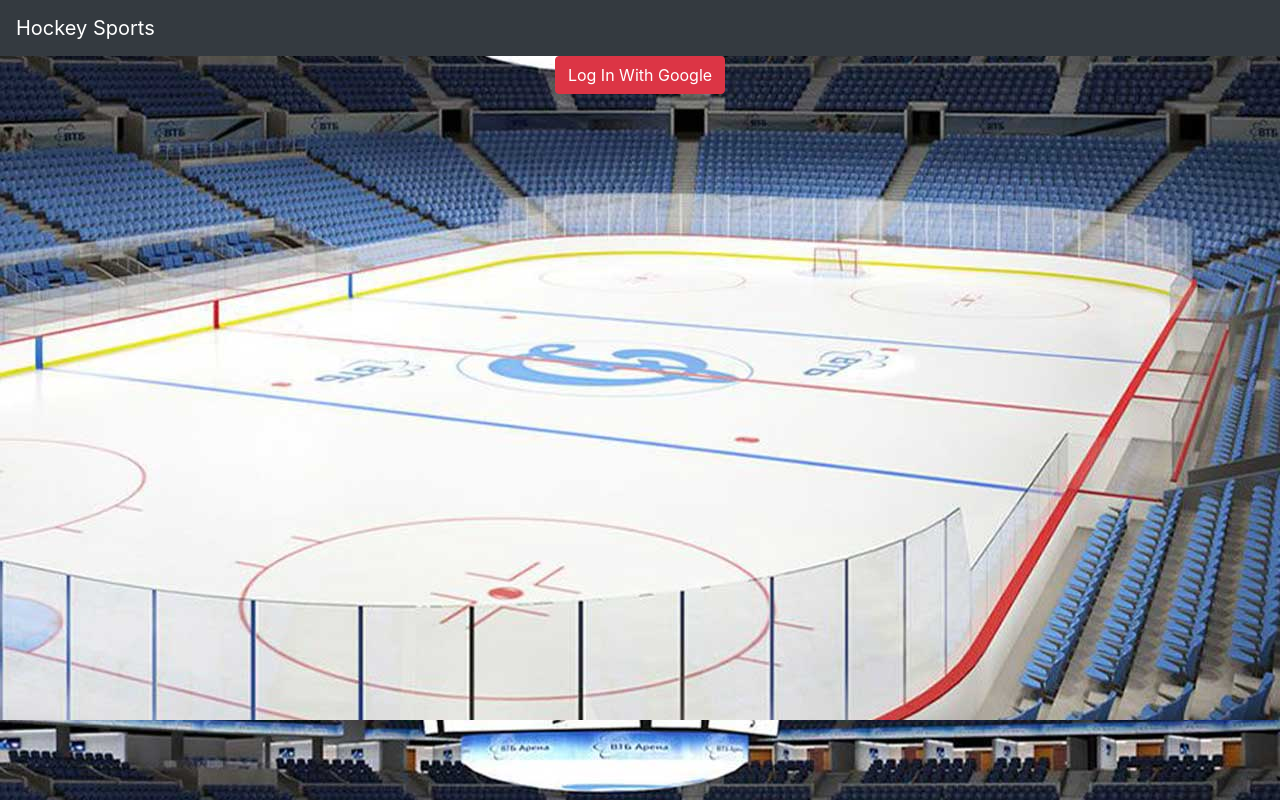
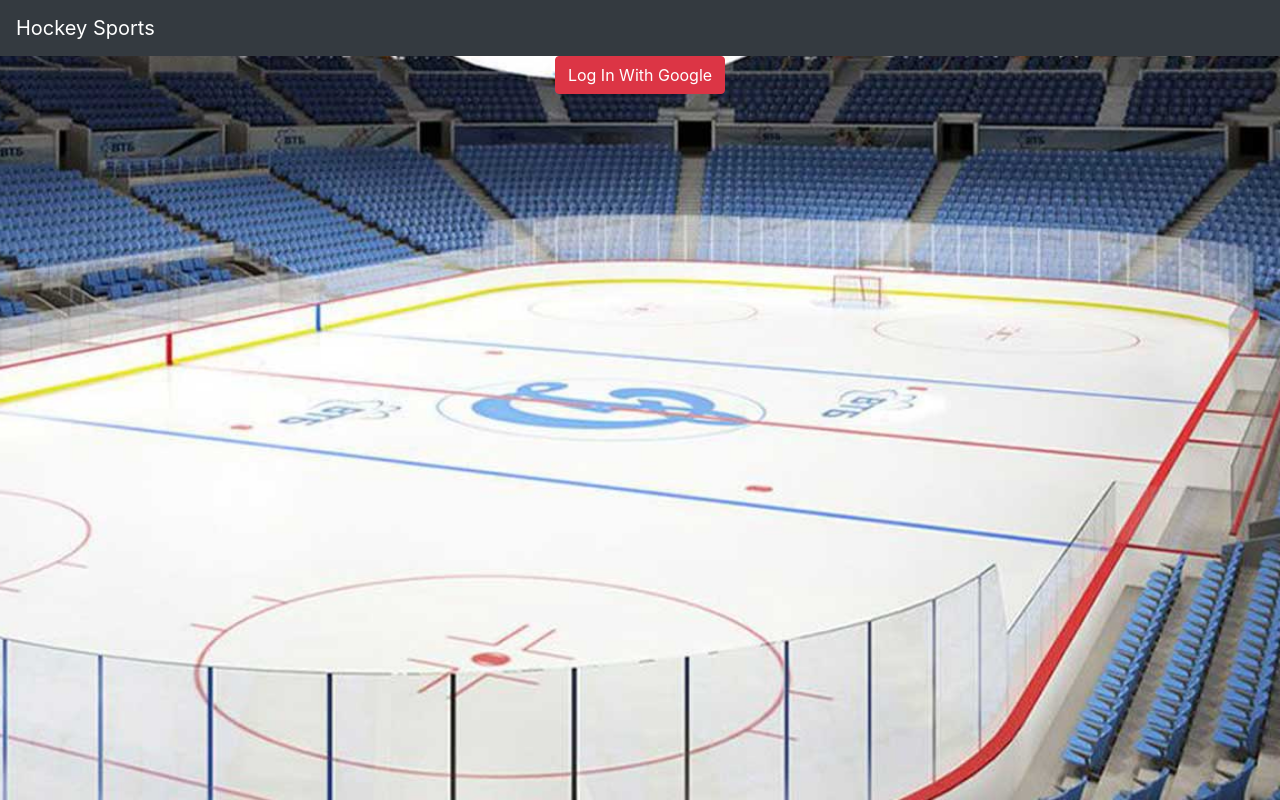
Before and after one commit to gseals/sports-roster, a React (Create React App) app: page / in a window 1280 px wide. Built offline with nearby package versions, Linux system fonts and the light colour scheme; no server answers.

Commit message:
adding cancel button, ensuring background image covers

```diff
--- a/src/components/PlayerForm/PlayerForm.js
+++ b/src/components/PlayerForm/PlayerForm.js
@@ -14,6 +14,7 @@ class PlayerForm extends React.Component {
     playerToEdit: playerShape.playerShape,
     editMode: PropTypes.bool,
     updatePlayers: PropTypes.func,
+    setCancelPlayerUpdate: PropTypes.func,
   }
 
   state = {
@@ -29,11 +30,11 @@ class PlayerForm extends React.Component {
     }
   }
 
-  // componentDidUpdate(prevProps) {
-  //   if ((prevProps.playerToEdit.id !== this.props.playerToEdit.id) && this.props.editMode) {
-  //     this.setState({ name: this.props.playerToEdit.name, playerPoition: this.props.playerToEdit.position, imageUrl: this.props.playerToEdit.image });
-  //   }
-  // }
+  componentDidUpdate(prevProps) {
+    if ((prevProps.playerToEdit.id !== this.props.playerToEdit.id) && this.props.editMode) {
+      this.setState({ name: this.props.playerToEdit.name, playerPoition: this.props.playerToEdit.position, imageUrl: this.props.playerToEdit.image });
+    }
+  }
 
   savePlayerEvent = (e) => {
     const { addPlayer } = this.props;
@@ -118,6 +119,7 @@ class PlayerForm extends React.Component {
           (editMode) ? (<button className="btn btn-warning" onClick={this.updatePlayerEvent}>Update Player</button>)
             : (<button className="btn btn-secondary" onClick={this.savePlayerEvent}>Save Player</button>)
         }
+        <button className="btn btn-success" onClick={this.setCancelPlayerUpdate}>Cancel</button>
         </form>
     );
   }
--- a/src/components/Team/Team.js
+++ b/src/components/Team/Team.js
@@ -68,12 +68,20 @@ class Team extends React.Component {
     this.setState({ showPlayerForm: true });
   }
 
+  setCancelPlayerUpdate = () => {
+    this.setState({ showPlayerForm: false });
+  }
+
   render() {
     return (
-      <div className="d-flex flex-wrap justify-content-between">
-        <button onClick={this.setShowPlayerForm}>Add a new player</button>
-      {this.state.showPlayerForm && <PlayerForm addPlayer={this.addPlayer} editMode={this.state.editMode} playerToEdit={this.state.playerToEdit} updatePlayer={this.updatePlayer} /> }
+      <div>
+        <button className="btn btn-outline-info" onClick={this.setShowPlayerForm}>Add a new player</button>
+        <div className="d-flex flex-wrap justify-content-between">
+      {this.state.showPlayerForm
+      && <PlayerForm
+      addPlayer={this.addPlayer} editMode={this.state.editMode} playerToEdit={this.state.playerToEdit} updatePlayer={this.updatePlayer} setCancelPlayerUpdate={this.setCancelPlayerCreate} /> }
   {this.state.players.map((player) => (<Player key={player.id} player={player} deleteSinglePlayer={this.deleteSinglePlayer} setEditMode={this.setEditMode} setPlayerToEdit={this.setPlayerToEdit} />))}
+      </div>
       </div>
     );
   }
--- a/src/styles/index.scss
+++ b/src/styles/index.scss
@@ -8,7 +8,10 @@ body {
     sans-serif;
   -webkit-font-smoothing: antialiased;
   -moz-osx-font-smoothing: grayscale;
-  background-image: url('../assets/rink.jpg');
+  background: url('../assets/rink.jpg') no-repeat center center fixed;
+  -webkit-background-size: cover;
+  -moz-background-size: cover;
+  -o-background-size: cover;
   background-size: cover;
 }
 
```
